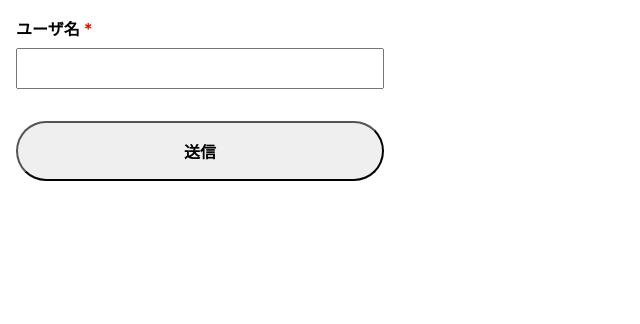
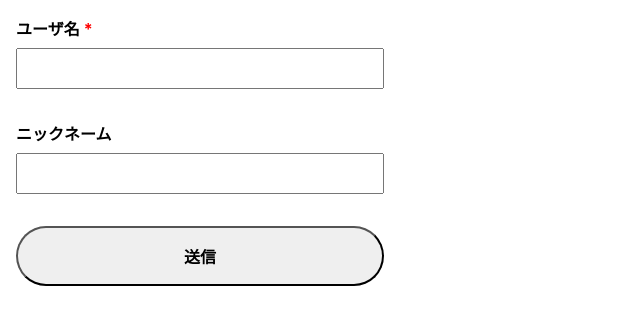
Before and after one commit to tnyo43/tdd-practice-form, a React (Create React App) app: page / in a window 1280 px wide. Shown: the top 324 px of the page, without its empty margins (0-640 px from the left). Built offline with nearby package versions, Linux system fonts and the light colour scheme.

Commit message:
ニックネームの入力を追加

```diff
--- a/src/RegisterForm/index.tsx
+++ b/src/RegisterForm/index.tsx
@@ -3,6 +3,7 @@ import './index.css';
 
 type Inputs = {
   name: string;
+  nickname: string;
 };
 
 type Props = {
@@ -34,6 +35,15 @@ export const RegisterForm: React.FC<Props> = (props) => {
           )}
         </div>
         <div className="input-unit">
+          <label htmlFor="register-form--nickname">ニックネーム</label>
+          <input id="register-form--nickname" {...register('nickname')} />
+          {errors.nickname && (
+            <p role="alert" className="error">
+              {errors.nickname.message}
+            </p>
+          )}
+        </div>
+        <div className="input-unit">
           <button type="submit">送信</button>
         </div>
       </div>
```
Also changed, not shown: 1 other file (tests, documents, lock files or other folders).
